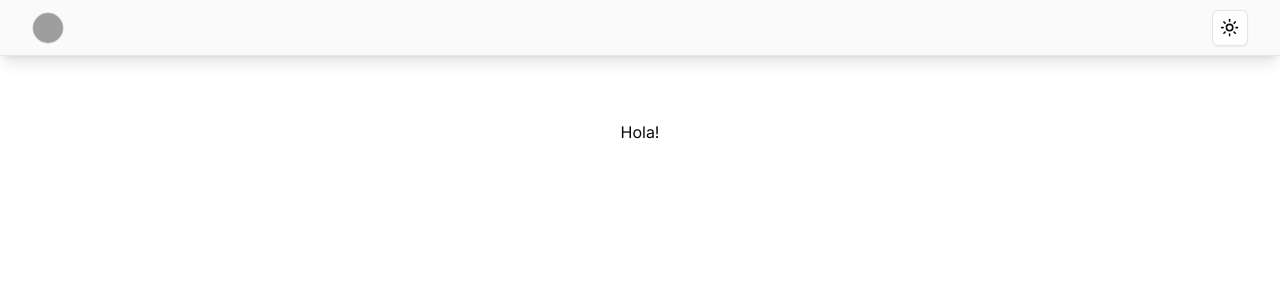
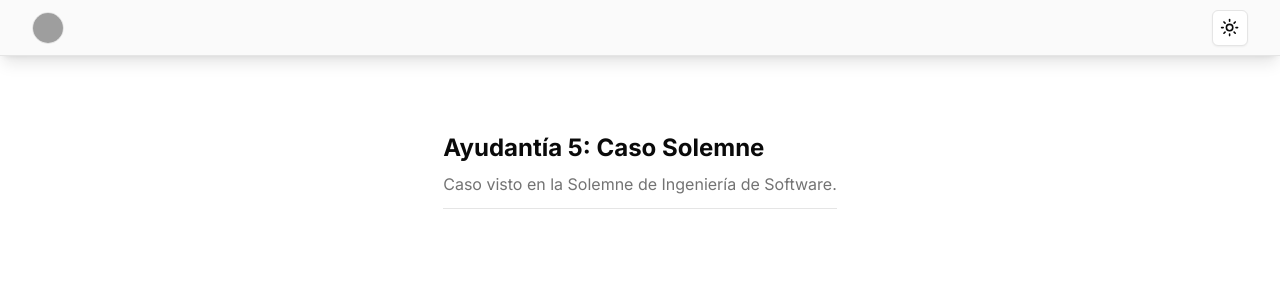
Before and after one commit to nicobrch/nicobrch.github.io, a Next.js app: page / in a window 1280 px wide. Shown: the top 300 px of the page. Built offline with nearby package versions, Linux system fonts and the light colour scheme; grey boxes are pictures that could not be loaded.

Commit message:
Main blog page with list of blog posts within content dir

```diff
--- a/next.config.mjs
+++ b/next.config.mjs
@@ -3,6 +3,7 @@ const isProd = process.env.NODE_ENV === 'production';
 
 const nextConfig = {
   basePath: isProd ? '/blog' : '',
+  pageExtensions: ['js', 'jsx', 'ts', 'tsx', 'md', 'mdx'],
   output: 'export',
   images: {
     unoptimized: true,
--- a/src/app/layout.tsx
+++ b/src/app/layout.tsx
@@ -13,8 +13,11 @@ const fontSans = FontSans({
 })
 
 export const metadata: Metadata = {
-  title: "nicobrch",
-  description: "Página personal",
+  title: {
+    default: 'nicobrch',
+    template: '%s | nicobrch',
+  },
+  description: "Developer, student. I like to build things.",
 };
 
 export default function RootLayout({
@@ -38,7 +41,9 @@ export default function RootLayout({
           disableTransitionOnChange
         >
         <Navbar/>
-        {children}
+        <main className="flex min-h-screen flex-col items-center justify-between p-16">
+          {children}
+        </main>
         </ThemeProvider>
       </body>
     </html>
--- a/src/app/page.tsx
+++ b/src/app/page.tsx
@@ -1,11 +1,21 @@
-import Image from "next/image";
-import config from "../../next.config.mjs";
+import { getBlogPosts } from "@/lib/content";
+import PostItem from "@/components/posts/postItem";
 
-export default function Home() {
-  const basePath = config.basePath || "";
+export default function BlogHome() {
+  const posts = getBlogPosts();
+
   return (
-    <main className="flex min-h-screen flex-col items-center justify-between p-16">
-      <h1>Hola!</h1>
-    </main>
+    <section>
+      {posts.map((post) => (
+        <PostItem
+          key={post.slug}
+          title={post.metadata.title}
+          publishedAt={post.metadata.publishedAt}
+          summary={post.metadata.summary}
+          slug={post.slug}
+          description={post.metadata.description}
+        />
+      ))}
+    </section>
   );
 }
--- /dev/null
+++ b/src/components/posts/postItem.tsx
@@ -0,0 +1,22 @@
+import Link from "next/link"
+
+type PostItemProps = {
+  title: string;
+  publishedAt: string;
+  summary?: string;
+  description?: string;
+  slug: string;
+};
+
+export default function PostItem({ slug, title, publishedAt, summary, description }: PostItemProps) {
+  return (
+    <article className="flex flex-col gap-2 border-border border-b py-3">
+      <div>
+        <h2 className="text-2xl font-bold">
+          <Link href={slug}>{title}</Link>
+        </h2>
+      </div>
+      <div className="max-w-none text-muted-foreground">{description}</div>
+    </article>
+  )
+}
--- /dev/null
+++ b/src/content/ayudantia-ingsw-05.mdx
@@ -0,0 +1,10 @@
+---
+title: 'Ayudantía 5: Caso Solemne'
+publishedAt: '2023-01-25'
+summary: 'Caso visto en la Solemne de Ingeniería de Software.'
+description: 'Caso visto en la Solemne de Ingeniería de Software.'
+---
+
+## Hola!!
+
+sii!!
--- /dev/null
+++ b/src/lib/content.ts
@@ -0,0 +1,54 @@
+import fs from 'fs';
+import path from 'path';
+
+type Metadata = {
+  title: string;
+  publishedAt: string;
+  summary?: string;
+  description?: string;
+  image?: string;
+};
+
+function parseFrontmatter(fileContent: string) {
+  let frontmatterRegex = /---\s*([\s\S]*?)\s*---/;
+  let match = frontmatterRegex.exec(fileContent);
+  let frontMatterBlock = match![1];
+  let content = fileContent.replace(frontmatterRegex, '').trim();
+  let frontMatterLines = frontMatterBlock.trim().split('\n');
+  let metadata: Partial<Metadata> = {};
+
+  frontMatterLines.forEach((line) => {
+    let [key, ...valueArr] = line.split(': ');
+    let value = valueArr.join(': ').trim();
+    value = value.replace(/^['"](.*)['"]$/, '$1'); // Remove quotes
+    metadata[key.trim() as keyof Metadata] = value;
+  });
+
+  return { metadata: metadata as Metadata, content };
+}
+
+function getMDXFiles(dir: string) {
+  return fs.readdirSync(dir).filter((file) => path.extname(file) === '.mdx');
+}
+
+function readMDXFile(filePath: string) {
+  let rawContent = fs.readFileSync(filePath, 'utf-8');
+  return parseFrontmatter(rawContent);
+}
+
+function getMDXData(dir: string) {
+  let mdxFiles = getMDXFiles(dir);
+  return mdxFiles.map((file) => {
+    let { metadata, content } = readMDXFile(path.join(dir, file));
+    let slug = path.basename(file, path.extname(file));
+    return {
+      metadata,
+      slug,
+      content,
+    };
+  });
+}
+
+export function getBlogPosts() {
+  return getMDXData(path.join(process.cwd(), 'src', 'content'));
+}
--- a/src/mdx-components.tsx
+++ b/src/mdx-components.tsx
@@ -1,7 +1,20 @@
 import type { MDXComponents } from 'mdx/types'
+import Image, { ImageProps } from 'next/image'
 
 export function useMDXComponents(components: MDXComponents): MDXComponents {
   return {
+    // Allows customizing built-in components, e.g. to add styling.
+    h1: ({ children }) => (
+      <h1 className=''>{children}</h1>
+    ),
+    img: (props) => (
+      <Image
+        sizes="100vw"
+        style={{ width: '100%', height: 'auto' }}
+        {...(props as ImageProps)}
+        alt=''
+      />
+    ),
     ...components,
   }
 }
```
